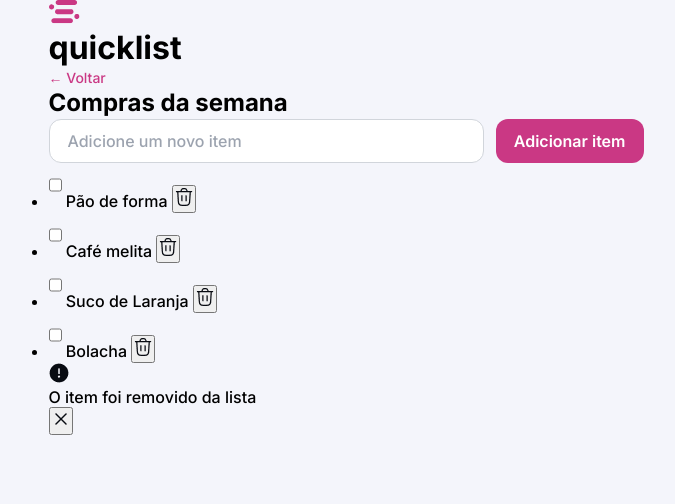
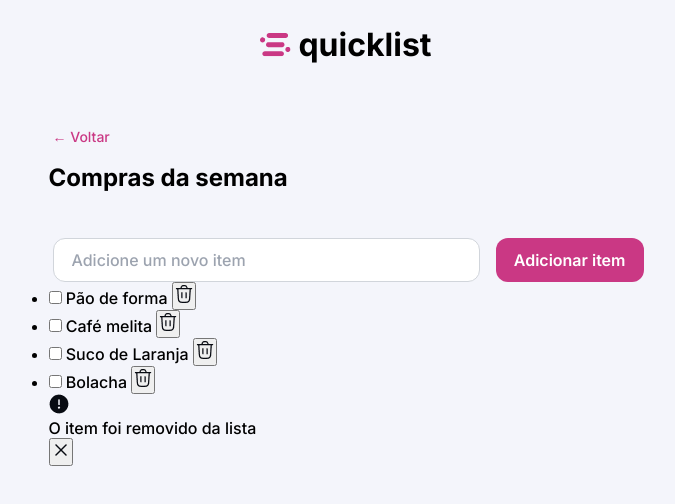
Before and after one commit to williammpDev/quicklist, a plain HTML site: page index.html in a window 1280 px wide. Shown: the whole page, without its empty margins (294-969 px from the left). Drawn offline with Linux system fonts and the light colour scheme.

Commit message:
feat: add flex layout to logo

```diff
--- a/index.html
+++ b/index.html
@@ -23,7 +23,7 @@
         <h1>quicklist</h1>
       </div>
 
-      <a href="index.html" class="text-link"> ← Voltar </a>
+      <a href="index.html" class="text-link back-button"> ← Voltar </a>
 
       <h2 class="text-title">Compras da semana</h2>
 
--- a/style.css
+++ b/style.css
@@ -68,17 +68,33 @@ input {
   text-decoration: none;
 }
 
+.logo {
+  display: flex;
+  align-items: center;
+  justify-content: center;
+  gap: 7px;
+  padding-top: 25px;
+  padding-bottom: 62px;
+}
+
+.back-button {
+  margin-left: 4px;
+}
+
+h2 {
+  margin-top: 16px;
+}
+
 .add-item {
   display: flex;
   align-items: center;
-  gap: 12px;
+  gap: 16px;
+  padding-top: 44px;
+  padding-left: 4px;
 }
 
 .add-item input {
   flex: 1;
-}
-
-input {
   height: 44px;
   color: var(--content-primary);
   background-color: var(--background-secondary);
```
